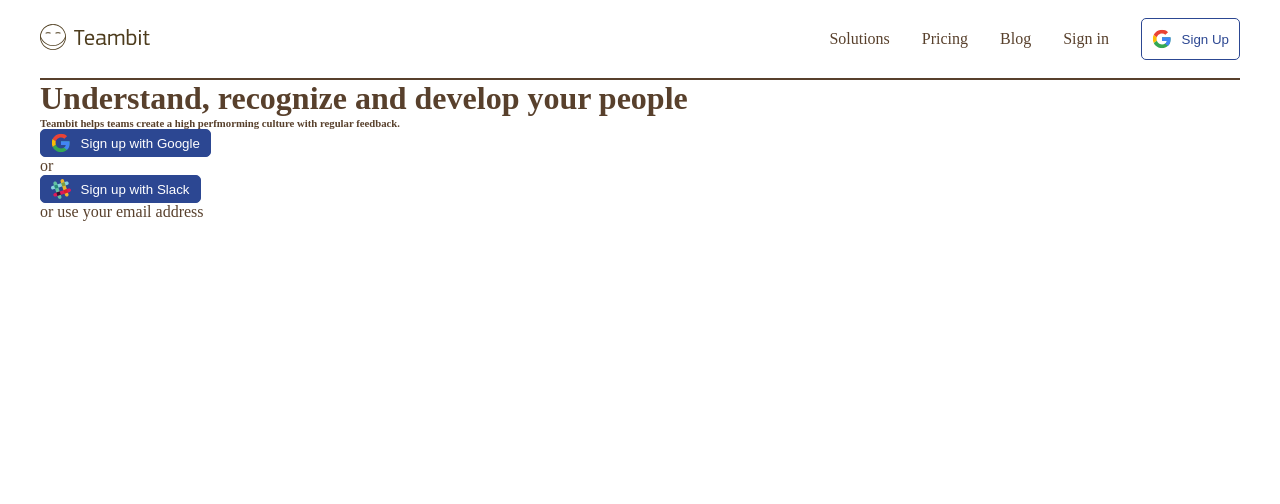
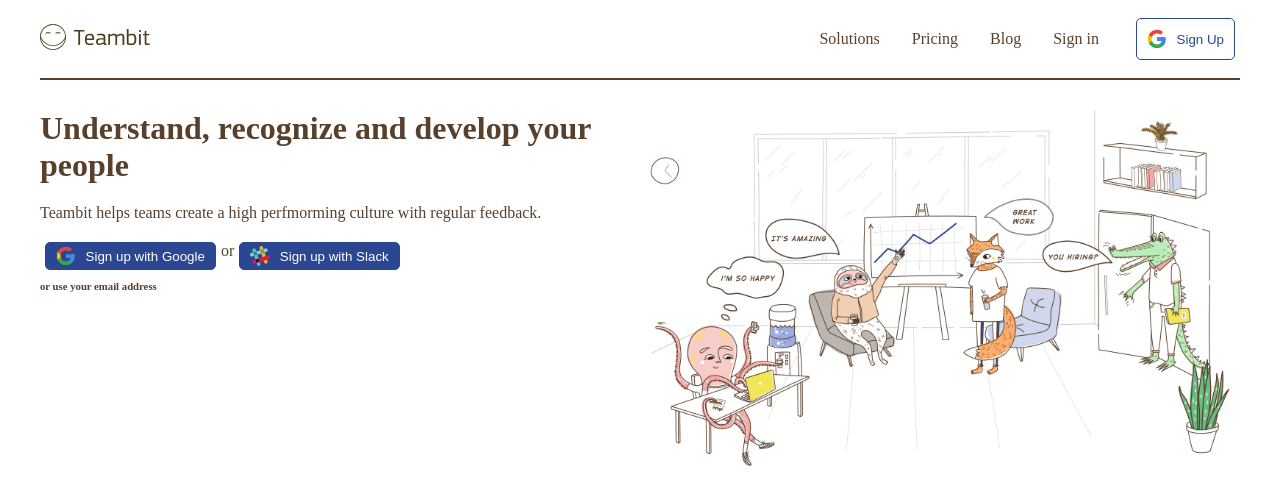
Before and after one commit to mattponk89/node-sass-teambit, a website: page index.html in a window 1280 px wide. Drawn offline with Linux system fonts and the light colour scheme.

Commit message:
Header (with jumbo)

```diff
--- a/index.html
+++ b/index.html
@@ -29,18 +29,18 @@
         <div class="jumbotron">
             <div class="jumboLeft">
                 <h1>Understand, recognize and develop your people</h1>
-                <h6>Teambit helps teams create a high perfmorming culture with regular feedback.</h6>
+                <p>Teambit helps teams create a high perfmorming culture with regular feedback.</p>
                 <div>
                     <button class="myBtn"><img src="img/google-logo.svg" alt="logo Google">Sign up with Google</button>
                     or
                     <button class="myBtn"><img src="img/slack-logo.svg" alt="logo Google">Sign up with Slack</button>
                 </div>
 
-                <p>or use your email address</p>
+                <h6>or use your email address</h6>
 
             </div>
             <div class="jumboRight">
-
+                <img src="img/illustration-main.jpg" alt="illustratin images">
             </div>
         </div>
     </header>
--- a/src/module/_header.scss
+++ /dev/null
@@ -1,38 +0,0 @@
-@use 'module/_variables';
-
-header{
-    nav{
-        @include container;
-        @include row;
-        @include flexSpaceBeCenter;
-        height: 80px;
-        border-bottom: 2px solid $color_primary;
-
-        .navRight{
-            @include row;
-
-            ul {
-                @include row;
-                @include flexSpaceBeCenter;
-                @include horizontal-list;
-                a{
-                    color: $color_primary;
-                }
-            }
-            .myBtn{
-                padding: 10px;
-                color: $color_tertiary;
-                background-color: white;
-            }
-        }
-    }
-    .jumbotron{
-        @include container;
-        .jumboLeft{
-
-            button{
-                display: inline-block;
-            }
-        }
-    }
-}
--- a/src/module/_base.scss
+++ b/src/partials/_base.scss
@@ -1,4 +1,4 @@
-@use 'module/_variables';
+@use 'variables';
 // faccio il reset
 *{
     margin:0;
@@ -7,14 +7,15 @@
 }
 // coloro tutto il testo col colore primario
 body{
-    color: $color_primary;
+    color: variables.$color_primary;
 }
 .myBtn{
-    @include row;
-    @include flexSpaceBeCenter;
+    @include variables.flexCenterCenter;
+    margin-left: 5px;
+    margin-right: 5px;
     padding: 3px 10px;
-    border: 1px solid $color_tertiary;
-    background-color: $color_tertiary;
+    border: 1px solid variables.$color_tertiary;
+    background-color: variables.$color_tertiary;
     border-radius: 5px;
     color: white;
     img{
@@ -24,5 +25,5 @@
 }
 a{
     text-decoration: none;
-    color: $color_tertiary;
+    color: variables.$color_tertiary;
 }
--- /dev/null
+++ b/src/partials/_header.scss
@@ -0,0 +1,54 @@
+@use 'variables';
+
+header{
+    @include variables.container;
+    nav{
+        @include variables.flexSpaceBeCenter;
+        height: 80px;
+        border-bottom: 2px solid variables.$color_primary;
+
+        .navRight{
+            @include variables.row;
+
+            ul{
+                @include variables.flexSpaceBeCenter;
+                @include variables.horizontal-list;
+                a{
+                    color: variables.$color_primary;
+                }
+            }
+            .myBtn{
+                padding: 10px;
+                color: variables.$color_tertiary;
+                background-color: white;
+            }
+        }
+    }
+    .jumbotron{
+        @include variables.row;
+        width: 100%;
+        margin-top: 30px;
+        .jumboLeft{
+            width: 50%;
+            p{
+                margin: 20px 0;
+            }
+            h6{
+                margin: 10px 0;
+            }
+            div{
+                @include variables.row;
+                margin-top: 20px;
+            }
+
+        }
+        .jumboRight{
+            width: 50%;
+            padding: 0 10px;
+            img{
+                width: 100%;
+            }
+        }
+    }
+
+}
--- a/src/module/_variables.scss
+++ b/src/partials/_variables.scss
@@ -11,14 +11,17 @@
     display: flex;
 }
 @mixin flexCenterCenter{
+    @include row;
     justify-content: center;
     align-items: center;
 }
 @mixin flexSpaceArCenter{
+    @include row;
     justify-content: space-around;
     align-items: center;
 }
 @mixin flexSpaceBeCenter{
+    @include row;
     justify-content: space-between;
     align-items: center;
 }
@@ -38,3 +41,6 @@
     }
   }
 }
+@mixin w50 {
+  width: calc(100% / 2);
+}
```
Also changed, not shown: src/app.scss (+5 -5 lines), dist/app.css, dist/app.js, src/partials/_footer.scss (added), src/partials/_main.scss (added).
